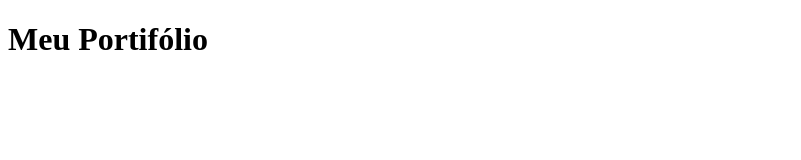
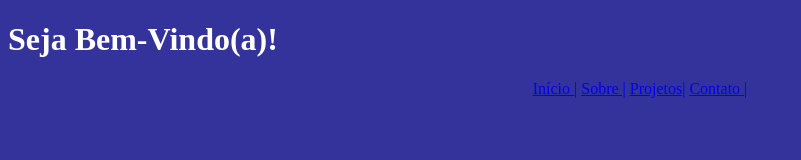
Before and after one commit to fabricio-10/Meu-portf-lio, a plain HTML site: page index.html in a window 1280 px wide. Shown: the whole page, without its empty margins (0-801 px from the left). Drawn offline with Linux system fonts and the light colour scheme.

Commit message:
Segunda subida

```diff
--- a/index.html
+++ b/index.html
@@ -7,7 +7,21 @@
     <link rel="stylesheet" href="style.css">
 </head>
 <body>
-    <h1>Meu Portifólio</h1>
+    <h1 id="titulo_principal">Seja Bem-Vindo(a)!</h1>
+<div class="links">
+    <header>
+        <nav>
+            <a href="#">Início  |</a>
+            <a href="#">Sobre   |</a>
+            <a href="#">Projetos|</a>
+            <a href="#">Contato |</a>
+        </nav>
+        <br><br>
+    </header>
+</div>
+<div class="imagem1">
+    <img src="" alt="" id="imagem1"><!--adicionar foto minha depois-->
+</div>
 
 
 </body>
--- a/style.css
+++ b/style.css
@@ -0,0 +1,24 @@
+#titulo_principal{
+    text-align: left;
+    color: white
+}
+
+.links{
+    text-align: center;
+}
+
+body{
+    background-color: rgba(1, 1, 131, 0.801);
+}
+#imagem1{
+
+}
+
+
+
+#links{
+    text-align: center;
+    background-color: gray;
+    border-radius: 10px; /*deixar borda arredondada*/
+    width: 20%;
+}
```
